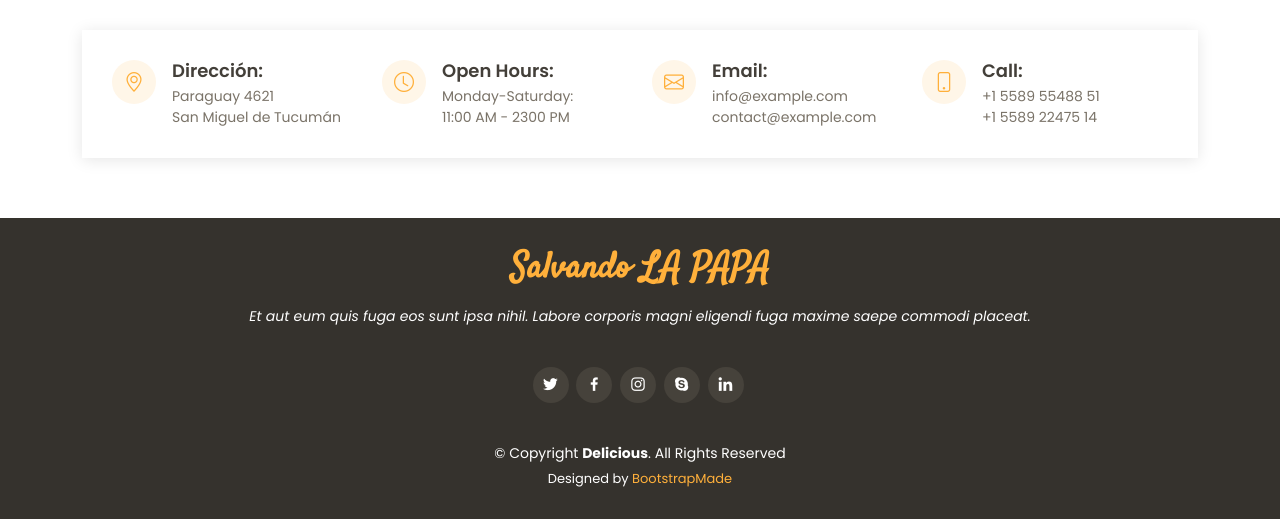
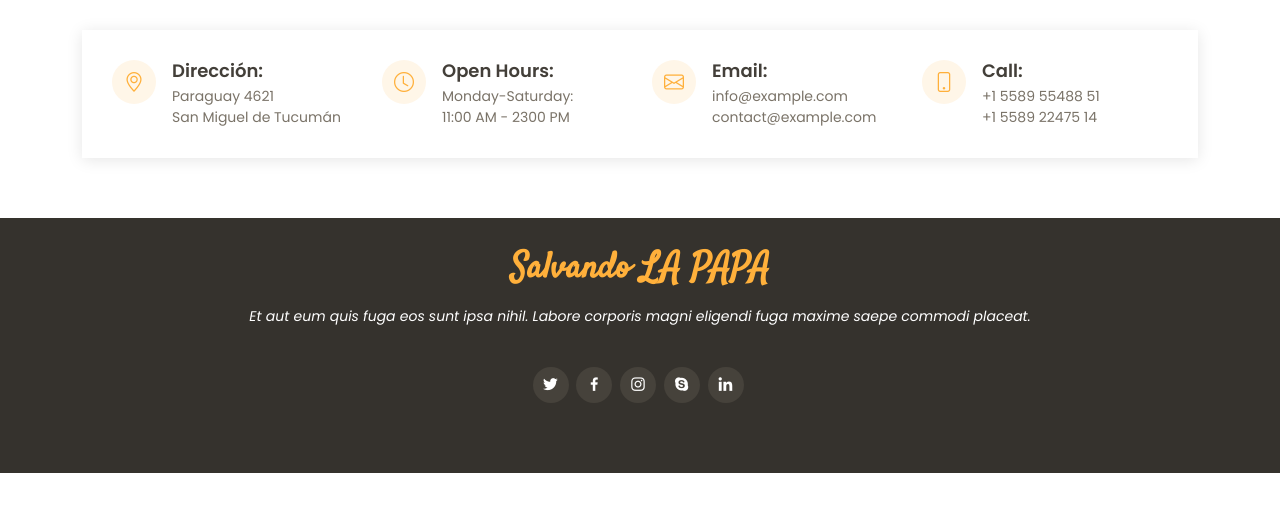
Before and after one commit to mariomarquesto/SalvandoLaPAPA, a plain HTML site: page index.html in a window 1280 px wide. Shown: the part 6928-7447 px from the top of the page. After the commit the page ends 7401 px from the top, so only its background shows below. Drawn offline with Linux system fonts and the light colour scheme.

Commit message:
subiendo repositorio

```diff
--- a/index.html
+++ b/index.html
@@ -1482,17 +1482,7 @@
           <a href="#" class="google-plus"><i class="bx bxl-skype"></i></a>
           <a href="#" class="linkedin"><i class="bx bxl-linkedin"></i></a>
         </div>
-        <div class="copyright">
-          &copy; Copyright <strong><span>Delicious</span></strong
-          >. All Rights Reserved
-        </div>
-        <div class="credits">
-          <!-- All the links in the footer should remain intact. -->
-          <!-- You can delete the links only if you purchased the pro version. -->
-          <!-- Licensing information: https://bootstrapmade.com/license/ -->
-          <!-- Purchase the pro version with working PHP/AJAX contact form: https://bootstrapmade.com/delicious-free-restaurant-bootstrap-theme/ -->
-          Designed by <a href="https://bootstrapmade.com/">BootstrapMade</a>
-        </div>
+
       </div>
     </footer>
     <!-- End Footer -->
```
